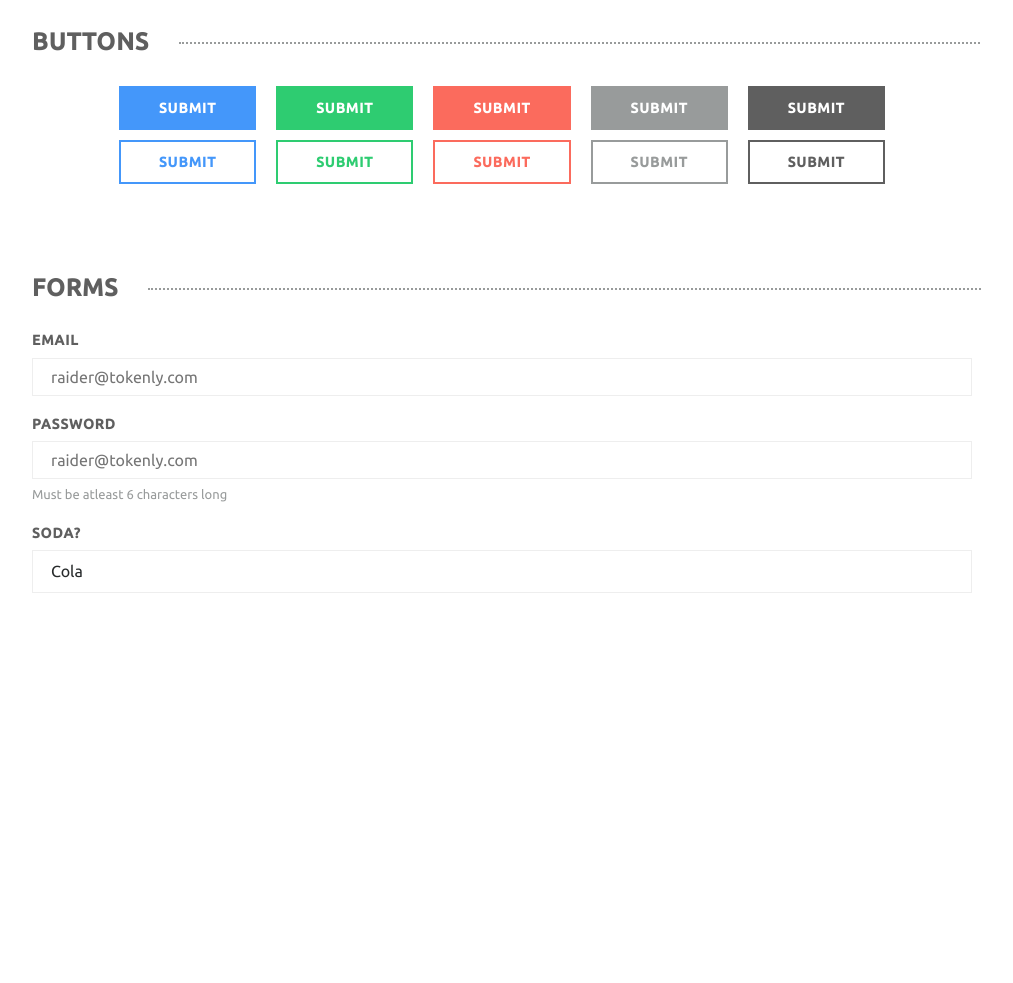
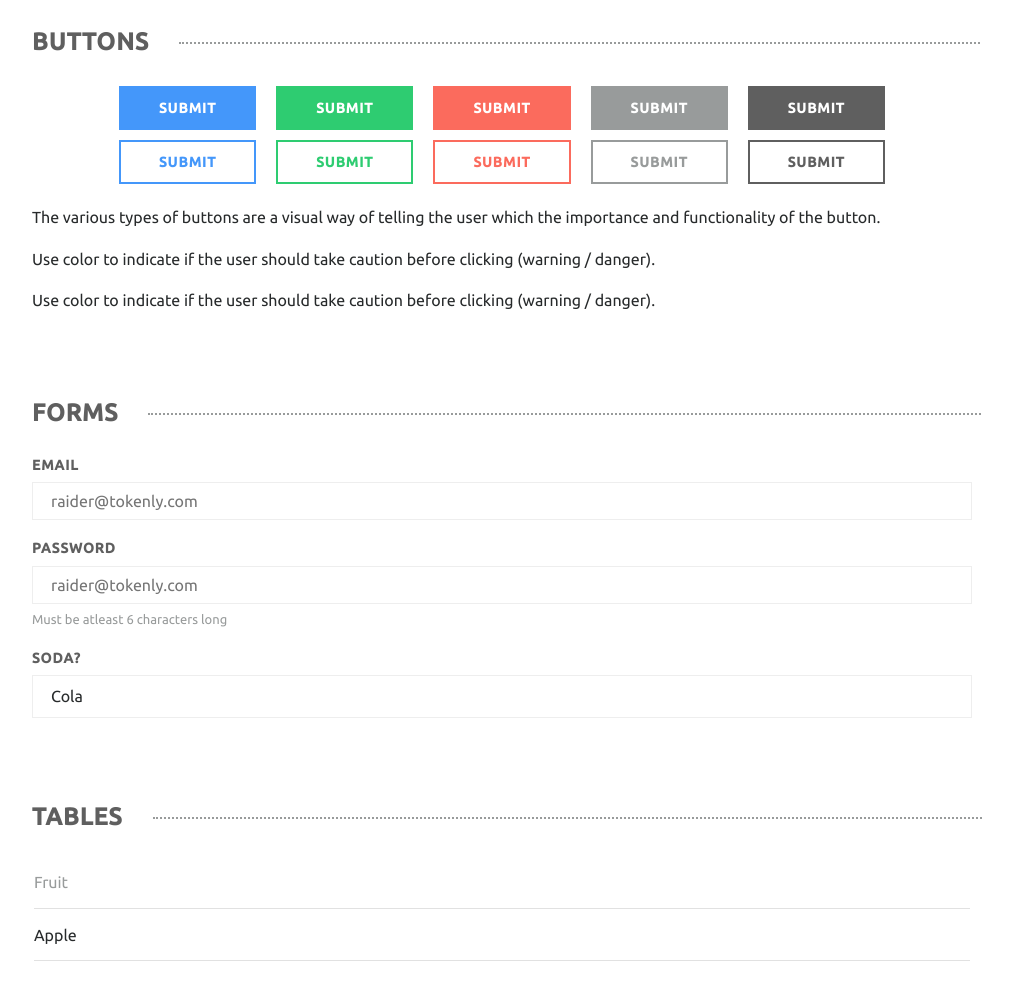
Before and after one commit to adamraider/tokenly_web_guide, a website: page index.html in a window 1280 px wide. Shown: the part 1369-2352 px from the top of the page, without its empty margins (138-1151 px from the left). Before the commit the page ends 2030 px from the top, so only its background shows below. Drawn offline with Linux system fonts and the light colour scheme.

Commit message:
Adds logo, table styles

```diff
--- a/index.html
+++ b/index.html
@@ -13,6 +13,8 @@
   <div class="everything">
     <section>
       <h1 class="has-lines">Tokenly Web Style Guide</h1>
+      <br>
+      <img width="100px" style="margin-right: 30px" class="u-pull-left" src="./images/tokenly_logo.png" alt="Tokenly Logo">
       <p>Hello, fellow Tokener. Use this style guide as a basis for building Tokenly web applications.</p>
       <p>Using a visually consistent color pallete and styling makes it easier for our users to navigate across the Tokenly suite of applications. It also strengthens our brand identity and can speed-up product development.</p>
       <p>Remember, this is a guide and not a rulebook. Style, tweak and customize per your discretion.</p>
@@ -116,6 +118,7 @@
           <div class="color-hex"></div>
           <div class="color-details">Borders</div>
         </div>
+      </div>
     </section>
 
     <section class="buttons">
@@ -135,6 +138,9 @@
         <button class="btn border default">Submit</button>
         <button class="btn border dark">Submit</button>
       </div>
+      <p>The various types of buttons are a visual way of telling the user which the importance and functionality of the button.</p>
+      <p>Use color to indicate if the user should take caution before clicking (warning / danger).</p>
+      <p>Use color to indicate if the user should take caution before clicking (warning / danger).</p>
     </section>
 
     <section class="forms">
@@ -163,7 +169,23 @@
         </div>
       </form>
     </section>
-    </div>
+    <section class="tables">
+      <h2 class="has-lines">Tables</h2>
+      <br>
+      <table>
+        <thead>
+          <tr>
+            <th>Fruit</th>
+          </tr>
+        </thead>
+        <tbody>
+          <tr>
+            <td>Apple</td>
+          </tr>
+        </tbody>
+      </table>
+      </table>
+    </section>
   </div>
 </body>
 </html>
--- a/src/sass/application.sass
+++ b/src/sass/application.sass
@@ -277,6 +277,22 @@ section.forms
     color: $gray
     margin-top: 5px
 
+section.tables
+  table
+    width: 100%
+    th
+      color: $gray
+      font-weight: normal
+    th, td
+      padding: 12px 15px
+      text-align: left
+      border-bottom: 1px solid #E1E1E1
+    th:first-child, td:first-child
+      padding-left: 0
+    th:last-child, td:last-child
+      padding-right: 0
+
+
 // @mixin flex-module
 //   display: flex
 //   flex-direction: column
--- a/src/sass/skeleton.scss
+++ b/src/sass/skeleton.scss
@@ -144,22 +144,6 @@ pre > code {
   padding: 1rem 1.5rem;
   white-space: pre; }
 
-
-/* Tables
-–––––––––––––––––––––––––––––––––––––––––––––––––– */
-th,
-td {
-  padding: 12px 15px;
-  text-align: left;
-  border-bottom: 1px solid #E1E1E1; }
-th:first-child,
-td:first-child {
-  padding-left: 0; }
-th:last-child,
-td:last-child {
-  padding-right: 0; }
-
-
 /* Utilities
 –––––––––––––––––––––––––––––––––––––––––––––––––– */
 .u-full-width {
```
Also changed, not shown: css/application.css, images/tokenly_logo.png (added). Lines whose indentation alone changed are shown as unchanged.
